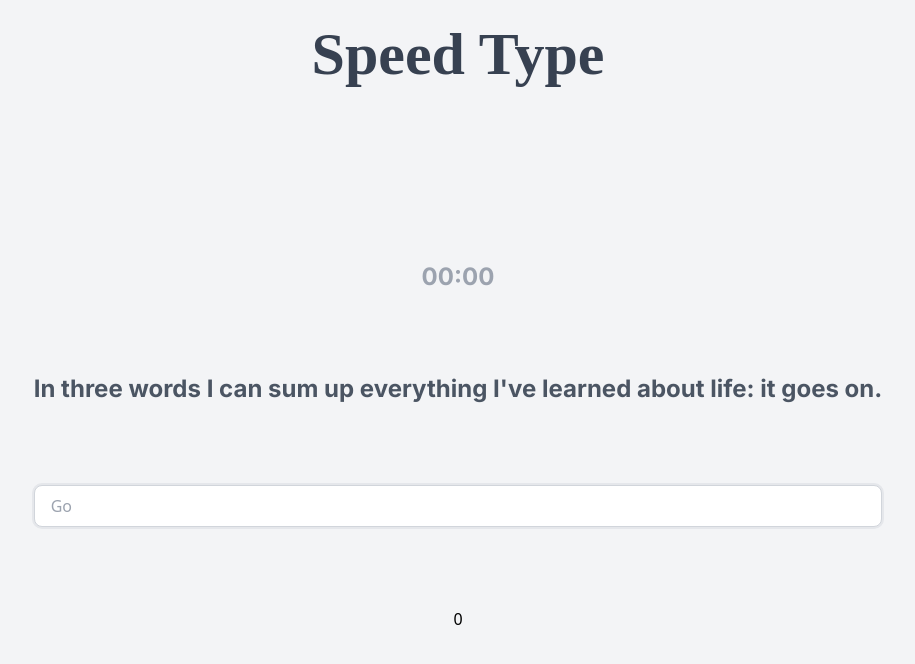
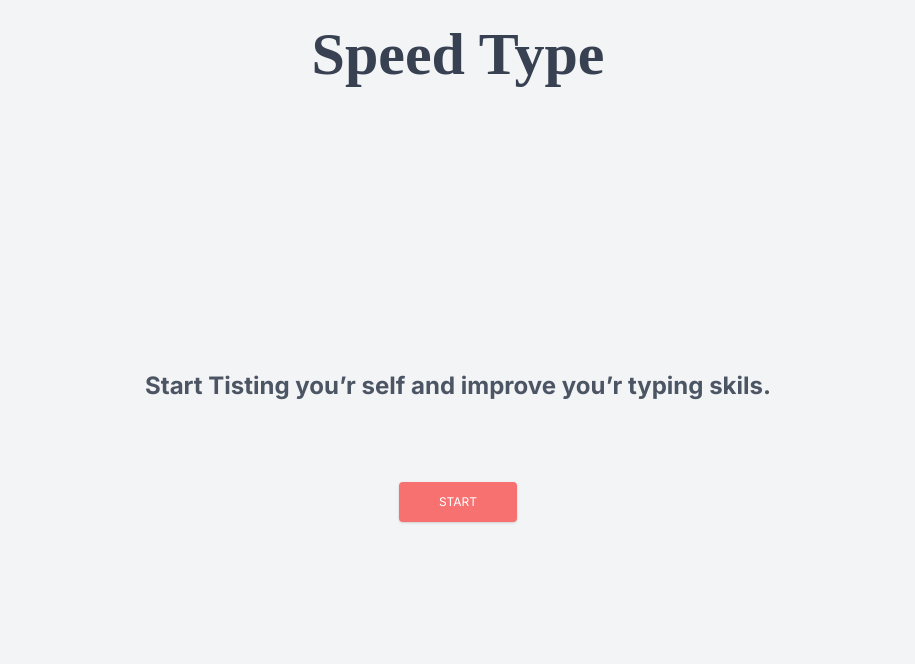
Before and after one commit to 3zoDev/speedtype, a Next.js app: page / in a window 1280 px wide. Shown: the top 664 px of the page, without its empty margins (182-1097 px from the left). Built offline with nearby package versions, Linux system fonts and the light colour scheme.

Commit message:
add start page and result page

```diff
--- a/pages/index.js
+++ b/pages/index.js
@@ -8,6 +8,7 @@ export default function Home() {
 	const [start, setStart] = useState(false);
 	const [startText, setStartText] = useState(false);
 	const [Wpm, setWpm] = useState(0);
+	const [step, setStep] = useState(0);
 
 	var randomProperty = function () {
 		var keys = Object.keys(textdata);
@@ -16,7 +17,7 @@ export default function Home() {
 
 	useEffect(() => {
 		randomProperty(textdata);
-	}, []);
+	}, [data]);
 	useEffect(() => {
 		let interval = null;
 
@@ -42,6 +43,7 @@ export default function Home() {
 			setStartText(false);
 			setStart(false);
 			WPM();
+			setStep(3);
 		}
 		setCharPointer(e.target.value.length);
 		if (data.slice(0, charPointer + 1) === e.target.value) {
@@ -67,12 +69,6 @@ export default function Home() {
 		wpm = wpm / now;
 		setWpm(Math.round(wpm));
 	};
-	// console.log('CP: ' + charPointer, 'RP: ' + rightPointer);
-	// console.log(
-	// 	'CP: ' + data.slice(0, charPointer),
-	// 	'RP: ' + data.slice(0, rightPointer)
-	// );
-	// console.log(start);
 
 	return (
 		<div className="flex flex-col items-center h-screen py-2 bg-gray-100">
@@ -80,17 +76,33 @@ export default function Home() {
 				<span className="p-4 text-6xl font-bold font-houseslant text-gray-700">
 					Speed Type
 				</span>
-				<div className="flex flex-col justify-center items-center max-w-screen-lg h-full space-y-20">
-					<div className="text-left text-2xl font-bold text-gray-400 font-inter">
-						<span>{('0' + Math.floor((time / 60000) % 60)).slice(-2)}:</span>
+				<div className="flex flex-col justify-center items-center max-w-screen-lg h-full space-y-20 p-x-4">
+					{step == 0 ? (
+						<>
+							<span className="text-left text-2xl font-bold text-gray-600 font-inter">
+								Start Tisting you’r self and improve you’r typing skils.
+							</span>
+							<button
+								className="block uppercase mx-auto shadow bg-red-400  focus:shadow-outline focus:outline-none text-white text-xs py-3 px-10 rounded font-inter"
+								onClick={() => setStep(1)}
+							>
+								Start
+							</button>
+						</>
+					) : step == 1 ? (
+						<>
+							{/* <div className="text-left text-2xl font-bold text-gray-400 font-inter"> */}
+							{/* <span>
+									{('0' + Math.floor((time / 60000) % 60)).slice(-2)}:
+								</span>
 								<span>{('0' + Math.floor((time / 1000) % 60)).slice(-2)}</span>
-					</div>
+							</div> */}
 							<span className="text-left text-2xl font-bold text-gray-600 font-inter">
 								{data.split('').map((i, x) => {
 									if (x < charPointer) {
 										if (x < rightPointer) {
 											return (
-										<span className="text-green-400 bg-gray-200 border-b-2 border-green-400">
+												<span className="text-gr een-400 bg-gray-200 border-b-2 border-green-400">
 													{i}
 												</span>
 											);
@@ -116,7 +128,47 @@ export default function Home() {
 									className="px-4 py-2 rounded-lg border border-gray-300 focus:outline-none focus:ring-2 focus:ring-gray-200 w-full"
 								/>
 							</div>
-					<div>{Wpm}</div>
+						</>
+					) : (
+						<div className="flex flex-col space-y-20">
+							<div className="flex flex-row space-x-20">
+								<span className="text-left text-2xl font-bold text-gray-600 font-inter">
+									You'r WPM: {Wpm}
+								</span>
+								<span className="text-left text-2xl font-bold text-gray-600 font-inter">
+									Time: {Math.floor((time / 60000) % 60)}:
+									{Math.floor((time / 1000) % 60)}
+								</span>
+							</div>
+							<div className="flex flex-row  mx-auto">
+								<button
+									className="block uppercase  shadow bg-red-400 font-inter  focus:shadow-outline focus:outline-none text-white text-xs py-3 px-10 rounded-tl rounded-bl font-bold"
+									onClick={() => {
+										setTime(0);
+										setWpm(0);
+										setCharPointer(0);
+										setRightPointer(0);
+										setStep(1);
+									}}
+								>
+									Play Again
+								</button>
+								<button
+									className="block uppercase  shadow bg-green-400 font-inter  focus:shadow-outline focus:outline-none text-white text-xs py-3 px-10 rounded-tr rounded-br font-bold"
+									onClick={() => {
+										setTime(0);
+										setWpm(0);
+										setCharPointer(0);
+										setRightPointer(0);
+										setStep(1);
+										setData('');
+									}}
+								>
+									Play Again
+								</button>
+							</div>
+						</div>
+					)}
 				</div>
 			</main>
 		</div>
```
Lines whose indentation alone changed are shown as unchanged.
